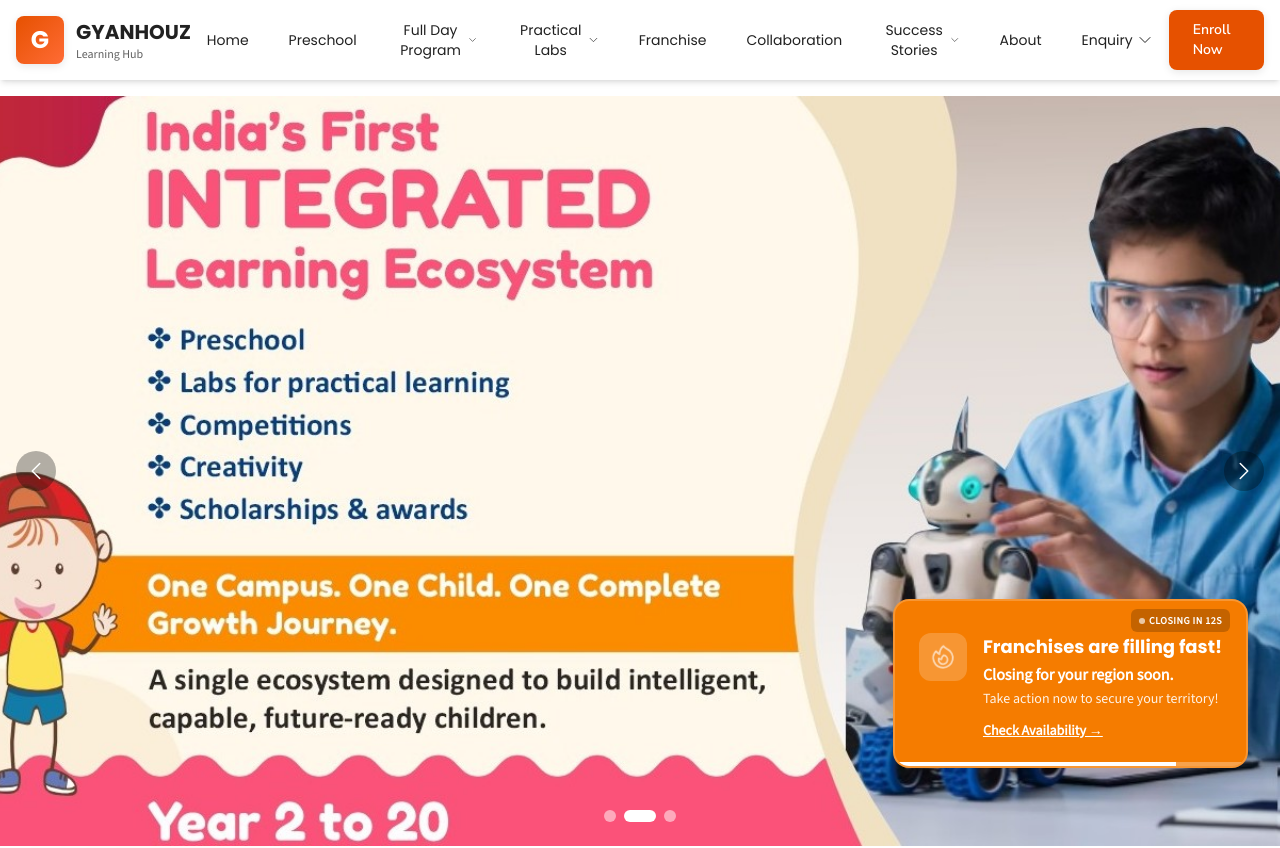
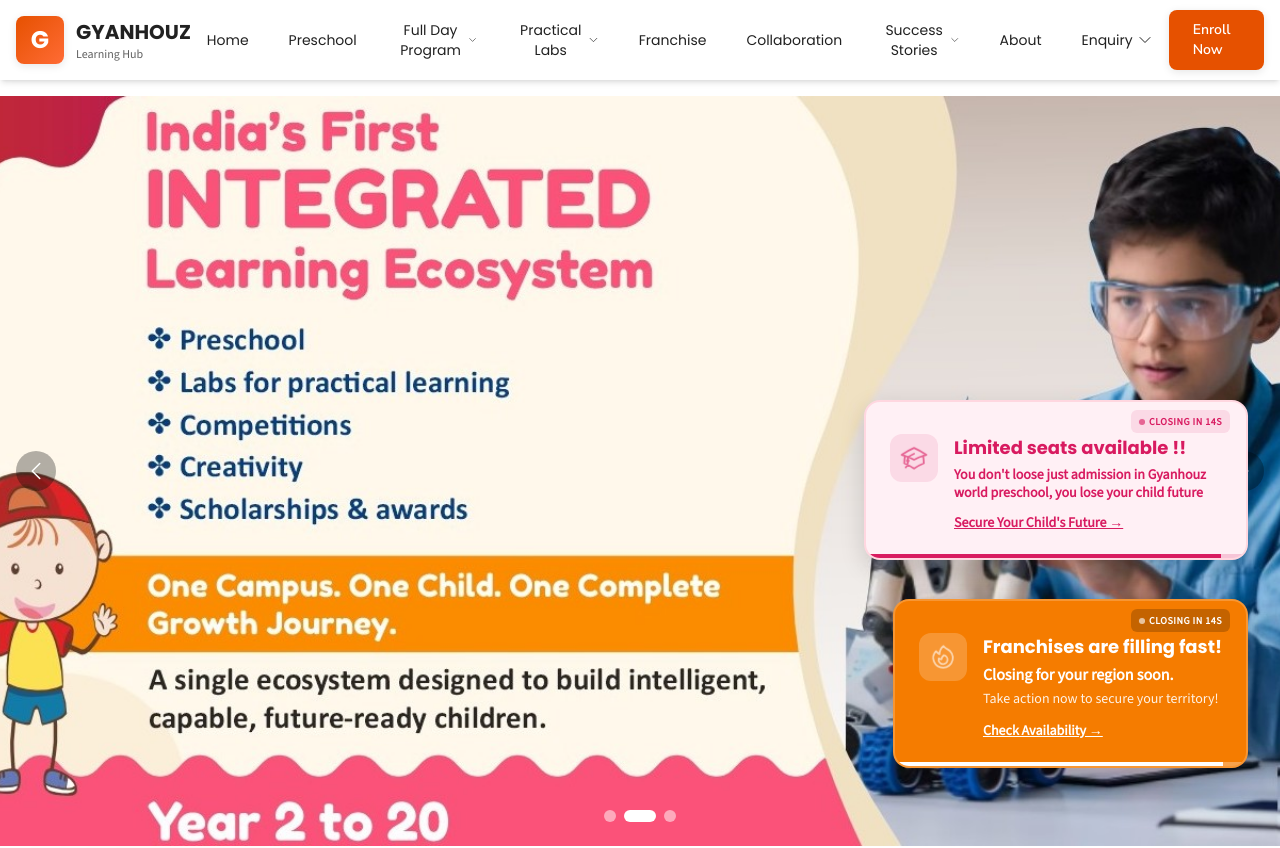
Before and after one commit to mrunal-asmi/gyanhouz_learning_hub_new, a Next.js app: page /homepage in a window 1280 px wide. Shown: the top 848 px of the page. Built offline with nearby package versions, Linux system fonts and the light colour scheme; grey boxes are pictures that could not be loaded.

Commit message:
addmission popup

```diff
--- a/src/app/homepage/components/AdmissionUrgencyPopup.tsx
+++ b/src/app/homepage/components/AdmissionUrgencyPopup.tsx
@@ -5,15 +5,15 @@
 
 const AdmissionUrgencyPopup = () => {
   const [isVisible, setIsVisible] = useState(false);
-  const [timeLeft, setTimeLeft] = useState(20); // Slightly longer duration
+  const [timeLeft, setTimeLeft] = useState(15);
 
   useEffect(() => {
-    const SHOW_INTERVAL = 4 * 60 * 1000; // 4 minutes
-    const DISPLAY_DURATION = 20 * 1000; // 20 seconds
+    const SHOW_INTERVAL = 5 * 60 * 1000; // 5 minutes
+    const DISPLAY_DURATION = 15 * 1000; // 15 seconds
 
     const triggerPopup = () => {
       setIsVisible(true);
-      setTimeLeft(20);
+      setTimeLeft(15);
 
       // Auto-hide after duration
       setTimeout(() => {
@@ -21,10 +21,10 @@
       }, DISPLAY_DURATION);
     };
 
-    // Initial show after 5 seconds (after franchise popup)
+    // Initial show after 5 seconds
     const initialTimer = setTimeout(triggerPopup, 5000);
 
-    // Repeat every 4 minutes
+    // Repeat every 5 minutes
     const interval = setInterval(triggerPopup, SHOW_INTERVAL);
 
     return () => {
@@ -44,7 +44,7 @@
   if (!isVisible) return null;
 
   return (
-    <div className="fixed bottom-[280px] right-8 z-50 animate-bounce-in">
+    <div className="fixed bottom-[240px] right-8 z-50 animate-bounce-in">
       <div className="bg-[#FFF0F5] text-[#D81B60] p-6 rounded-2xl shadow-elevated max-w-sm border-2 border-[#FFC0CB]/50 relative overflow-hidden group">
         <div className="absolute top-2 right-4">
           <div className="flex items-center space-x-1 bg-[#D81B60]/10 px-2 py-1 rounded-md text-[10px] font-bold uppercase tracking-wider">
@@ -74,7 +74,7 @@
         <div className="absolute bottom-0 left-0 h-1 bg-[#D81B60]/20 w-full">
           <div
             className="h-full bg-[#D81B60] transition-all duration-1000 ease-linear"
-            style={{ width: `${(timeLeft / 20) * 100}%` }}
+            style={{ width: `${(timeLeft / 15) * 100}%` }}
           ></div>
         </div>
       </div>
--- a/src/app/homepage/components/HomepageInteractive.tsx
+++ b/src/app/homepage/components/HomepageInteractive.tsx
@@ -9,11 +9,13 @@
 import SuccessCarousel from './SuccessCarousel';
 import QuickActionCenter from './QuickActionCenter';
 import UrgencyPopup from './UrgencyPopup';
+import AdmissionUrgencyPopup from './AdmissionUrgencyPopup';
 
 const HomepageInteractive = () => {
   return (
     <>
       <UrgencyPopup />
+      <AdmissionUrgencyPopup />
       <TopBanner />
       <HeroSection />
       <EcosystemMap />
--- a/src/app/homepage/components/UrgencyPopup.tsx
+++ b/src/app/homepage/components/UrgencyPopup.tsx
@@ -21,8 +21,8 @@
       }, DISPLAY_DURATION);
     };
 
-    // Initial show after 3 seconds
-    const initialTimer = setTimeout(triggerPopup, 3000);
+    // Initial show after 5 seconds
+    const initialTimer = setTimeout(triggerPopup, 5000);
 
     // Repeat every 5 minutes
     const interval = setInterval(triggerPopup, SHOW_INTERVAL);
```
